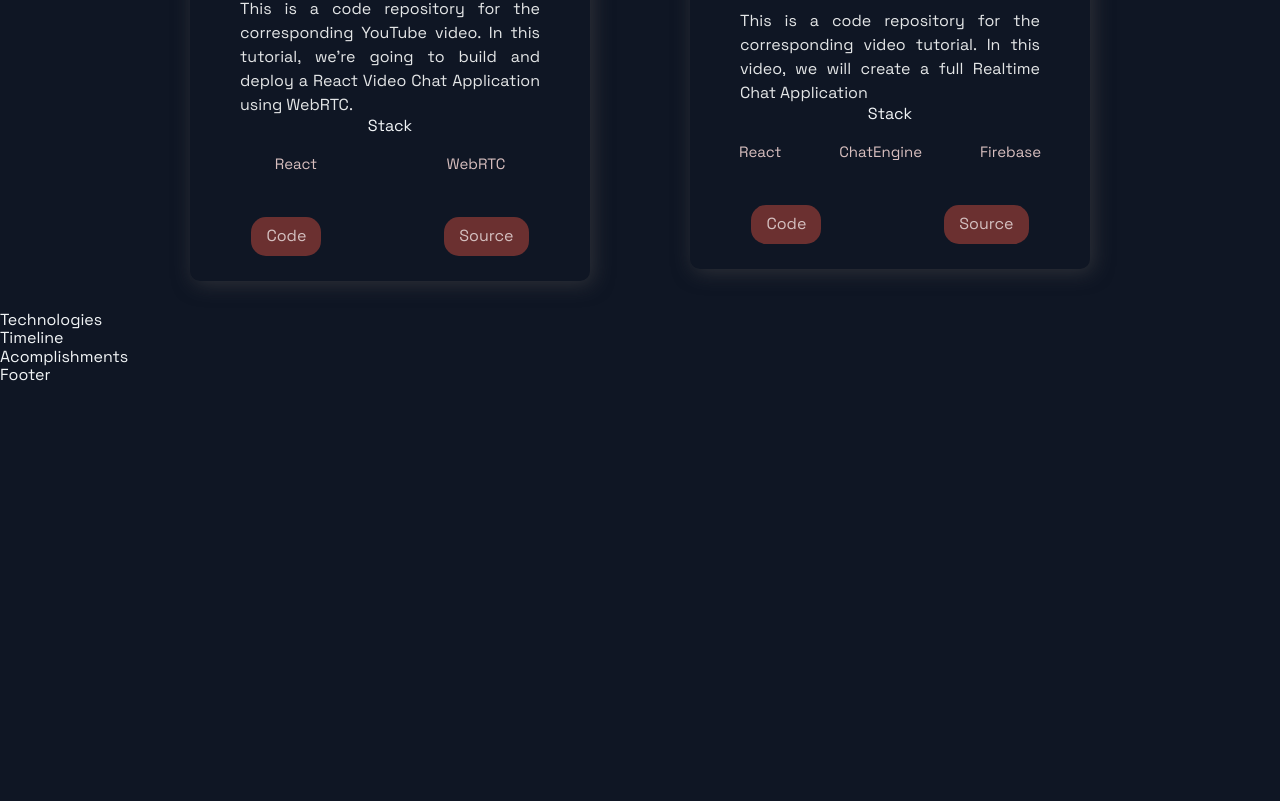
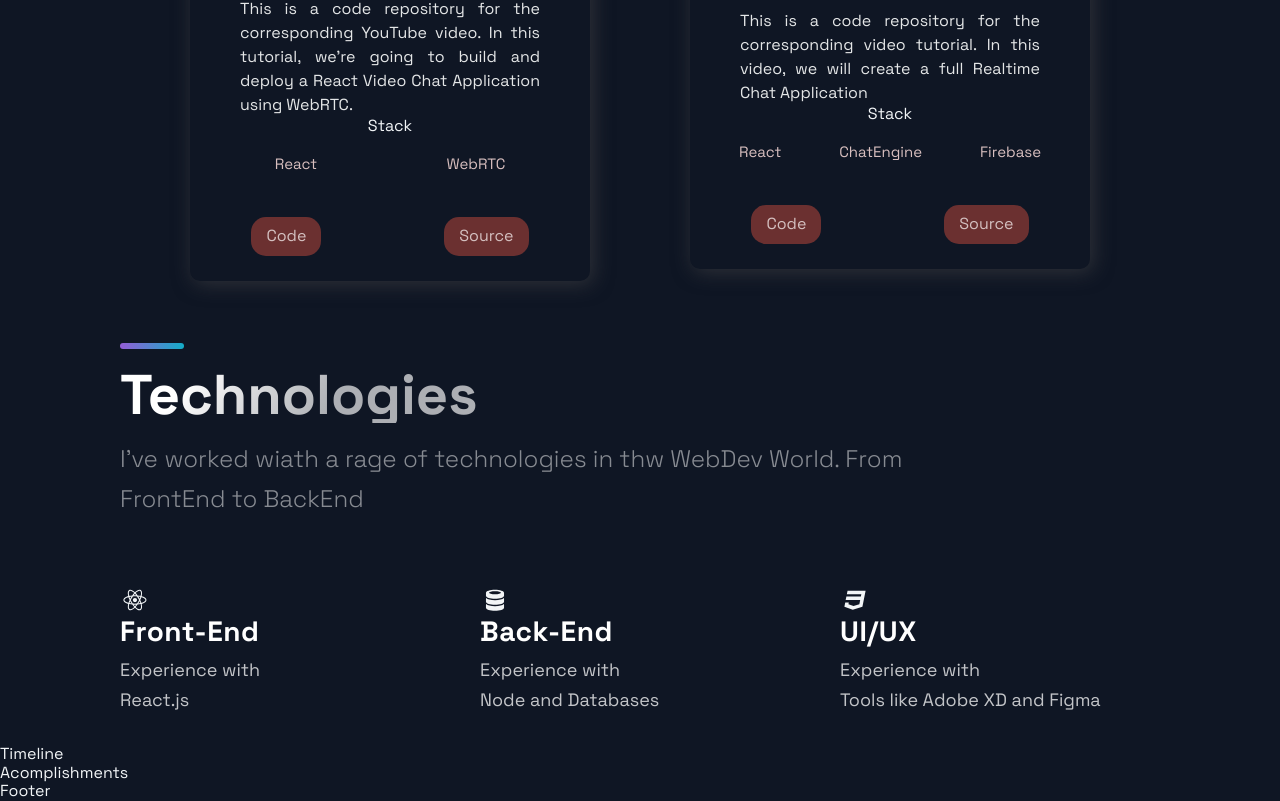
Before and after one commit to Taimur-s/Portfolio-Website, a Next.js app: page / in a window 1280 px wide. Shown: the part 1886-2687 px from the top of the page. Before the commit the page ends 2271 px from the top, so only its background shows below. Built offline with nearby package versions, Linux system fonts and the light colour scheme.

Commit message:
techFInal

```diff
--- a/src/components/Technologies/Technologies.js
+++ b/src/components/Technologies/Technologies.js
@@ -1,12 +1,51 @@
 import React from 'react';
-import { DiFirebase, DiReact, DiZend } from 'react-icons/di';
+import { DiAws, DiCss3Full, DiDatabase, DiDocker, DiFirebase, DiMongodb, DiNodejs, DiReact, DiZend } from 'react-icons/di';
 import { Section, SectionDivider, SectionText, SectionTitle } from '../../styles/GlobalComponents';
 import { List, ListContainer, ListItem, ListParagraph, ListTitle } from './TechnologiesStyles';
 
 const Technologies = () =>  (
-  <div>
-    Technologies
-  </div>
+  <Section id='tech'>
+    <SectionDivider/>
+    <br/>
+    <SectionTitle>Technologies</SectionTitle>
+    <SectionText>
+      I've worked wiath a rage of technologies in thw WebDev World.
+      From FrontEnd to BackEnd
+    </SectionText>
+    <List>
+      <ListItem>
+        <DiReact size='3rem'/>
+        <ListContainer>
+          <ListTitle>Front-End</ListTitle>
+          <ListParagraph>
+            Experience with <br/>
+            React.js
+          </ListParagraph>
+        </ListContainer>
+      </ListItem>
+      <ListItem>
+        <DiDatabase size='3rem'/>
+        <ListContainer>
+          <ListTitle>Back-End</ListTitle>
+          <ListParagraph>
+            Experience with <br/>
+            Node and Databases
+          </ListParagraph>
+        </ListContainer>
+      </ListItem>
+      <ListItem>
+        <DiCss3Full size='3rem'/>
+        <ListContainer>
+          <ListTitle>UI/UX</ListTitle>
+          <ListParagraph>
+            Experience with <br/>
+            Tools like Adobe XD and Figma
+          </ListParagraph>
+        </ListContainer>
+      </ListItem>
+
+    </List>
+  </Section>
 );
 
 export default Technologies;
```
